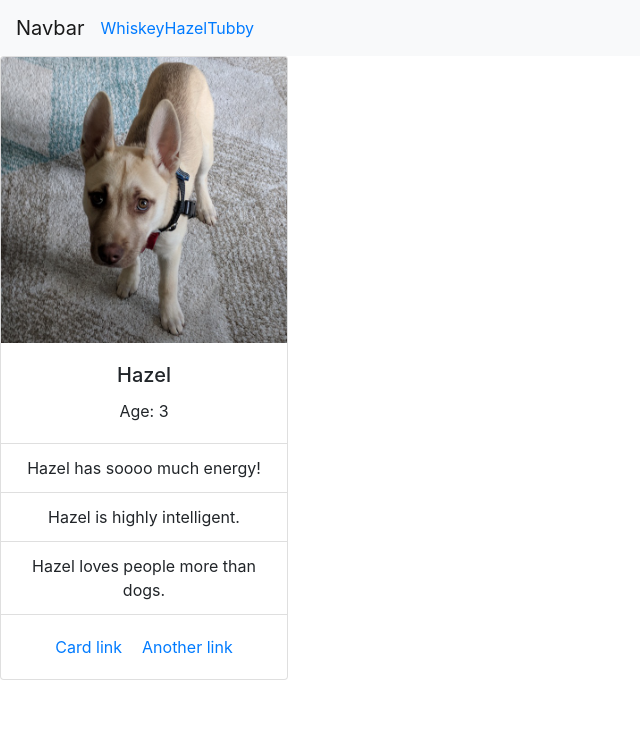
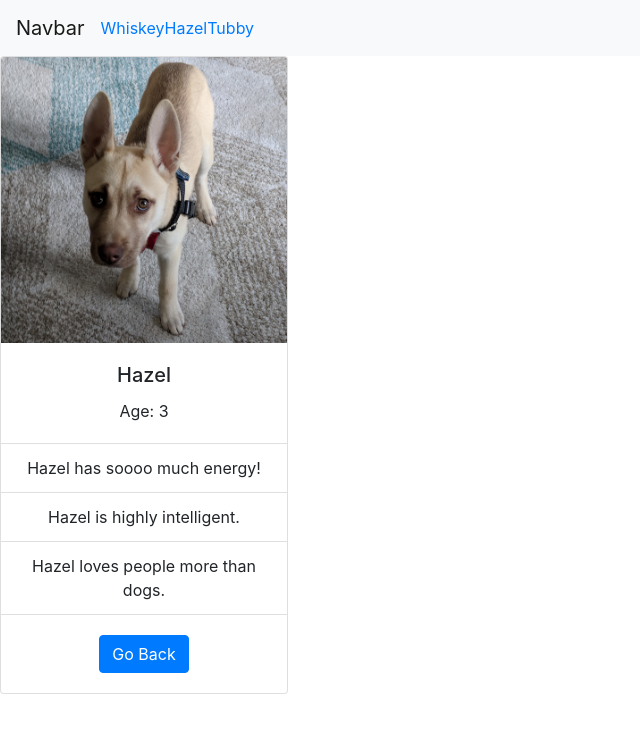
Before and after one commit to Guillermo-Martin/react-router-dog-finder, a React (Create React App) app: page /dogs/Hazel in a window 1280 px wide. Shown: the top 730 px of the page, without its empty margins (0-640 px from the left). Built offline with nearby package versions, Linux system fonts and the light colour scheme.

Commit message:
Add 'Go Back' button to Card component

```diff
--- a/src/components/Card.js
+++ b/src/components/Card.js
@@ -9,6 +9,12 @@ function Card(props) {
   // for every dog, if dog.name equals dogName, put it in 'dogData'
   // dogData has all of that dog's info
   const [dogData] = props.dogs.filter(dog => dog.name === dogName);
+
+  // "Go Back" button function
+  function goBack() {
+    props.history.goBack();
+  }
+
 
   return (
       <div className="card" style={{ width: "18rem" }}>
@@ -27,8 +33,7 @@ function Card(props) {
           <li className="list-group-item">{dogData.facts[2]}</li>
         </ul>
         <div className="card-body">
-          <a href="#" className="card-link">Card link</a>
-          <a href="#" className="card-link">Another link</a>
+          <button type="button" className="btn btn-primary" onClick={goBack}>Go Back</button>
         </div>
       </div>
   );
```
